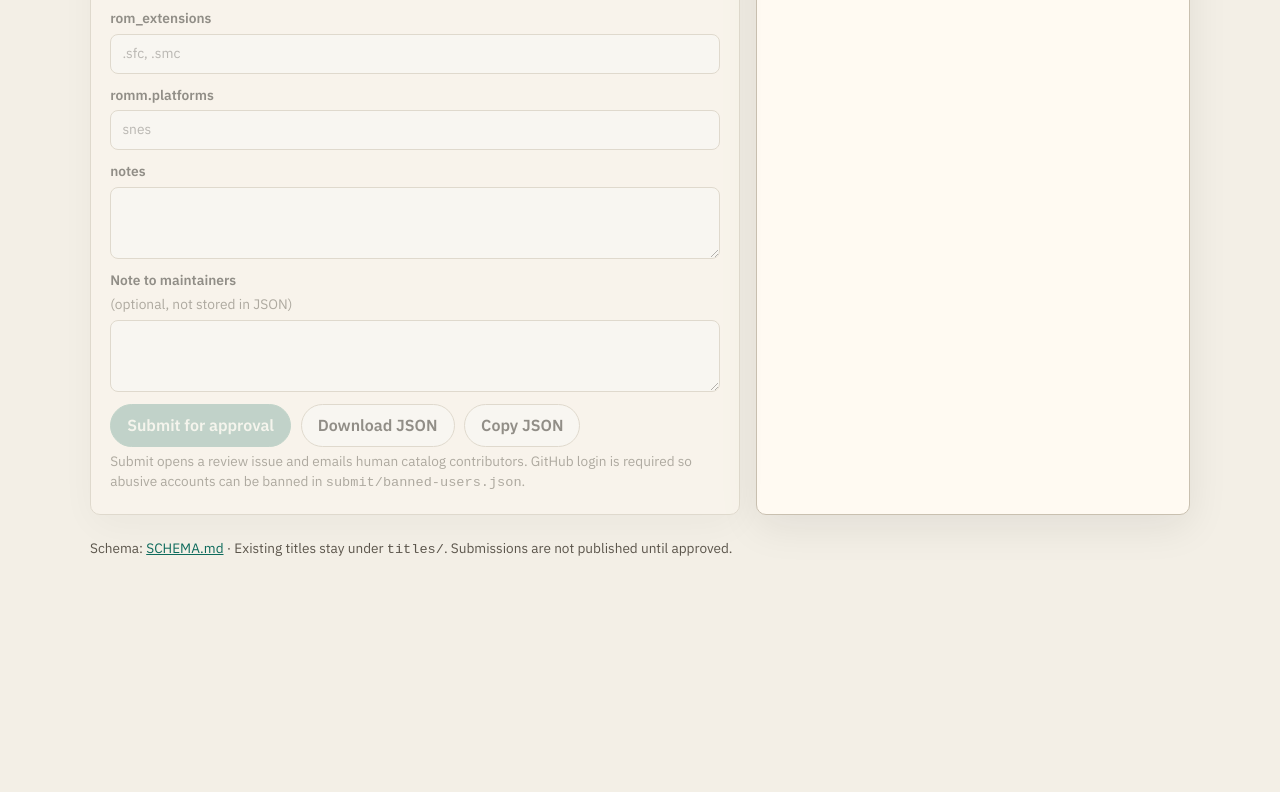
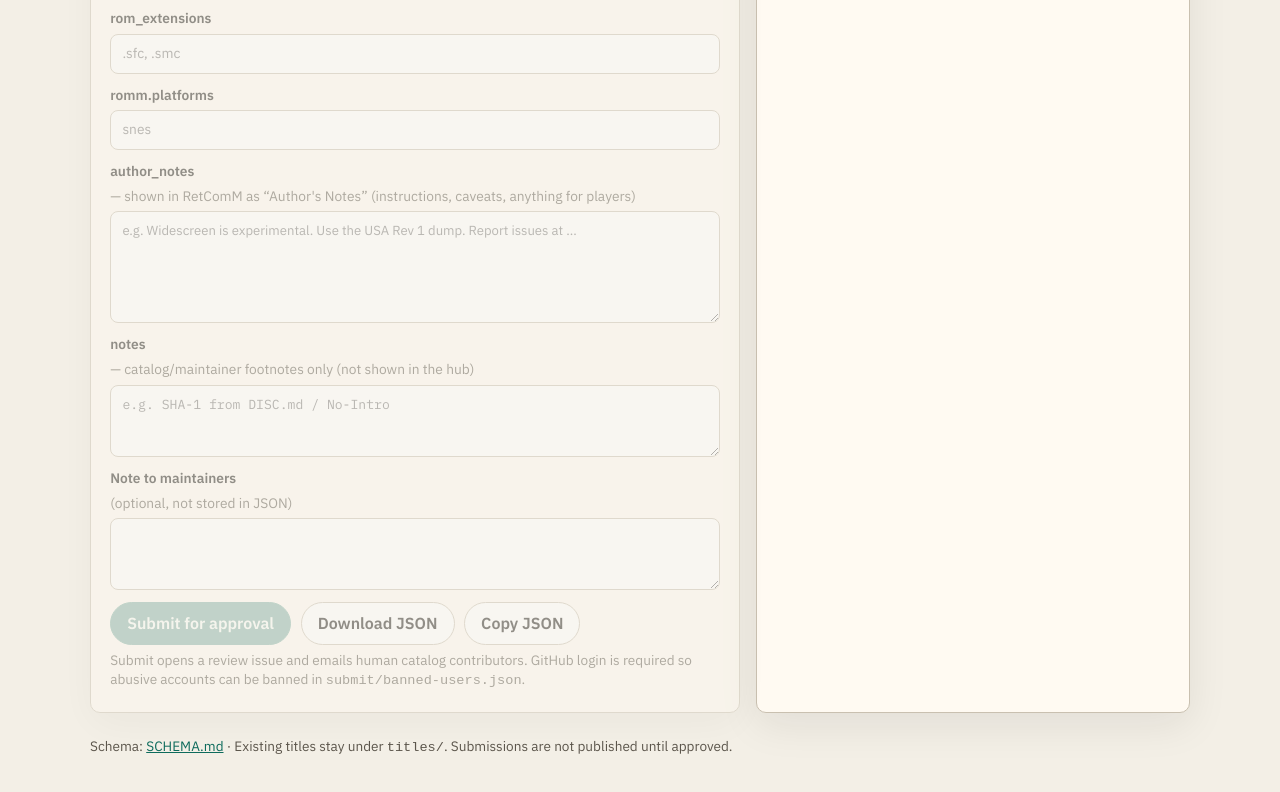
Before and after one commit to TechnicallyComputers/retcomm-catalog, a plain HTML site: page submit/index.html in a window 1280 px wide. Shown: the part 1618-2410 px from the top of the page. Before the commit the page ends 2241 px from the top, so only its background shows below. Drawn offline with Linux system fonts and the light colour scheme; no server answers.

Commit message:
Authors notes

```diff
--- a/submit/app.js
+++ b/submit/app.js
@@ -142,6 +142,8 @@ function readManifest() {
   }
   const romm = csvGet("f_romm_platforms");
   if (romm.length) manifest.romm = { platforms: romm };
+  const author_notes = $("f_author_notes").value.trim();
+  if (author_notes) manifest.author_notes = author_notes;
   const notes = $("f_notes").value.trim();
   if (notes) manifest.notes = notes;
   if (!manifest.description) delete manifest.description;
@@ -184,6 +186,7 @@ function fillForm(draft, meta = {}) {
   csvSet("f_filenames", ri.filenames);
   csvSet("f_rom_extensions", draft.rom_extensions);
   csvSet("f_romm_platforms", draft.romm?.platforms);
+  $("f_author_notes").value = draft.author_notes || "";
   $("f_notes").value = draft.notes || "";
 
   applyPlatformDefaults(draft.platform);
@@ -304,6 +307,7 @@ async function init() {
     "f_filenames",
     "f_rom_extensions",
     "f_romm_platforms",
+    "f_author_notes",
     "f_notes",
   ]) {
     $(id).addEventListener("input", refreshPreview);
--- a/submit/index.html
+++ b/submit/index.html
@@ -224,8 +224,20 @@
           </div>
           <div class="row one">
             <label>
-              <strong>notes</strong>
-              <textarea id="f_notes"></textarea>
+              <strong>author_notes</strong> — shown in RetComM as “Author's
+              Notes” (instructions, caveats, anything for players)
+              <textarea
+                id="f_author_notes"
+                style="font-family: var(--sans); min-height: 7rem"
+                placeholder="e.g. Widescreen is experimental. Use the USA Rev 1 dump. Report issues at …"
+              ></textarea>
+            </label>
+          </div>
+          <div class="row one">
+            <label>
+              <strong>notes</strong> — catalog/maintainer footnotes only (not
+              shown in the hub)
+              <textarea id="f_notes" placeholder="e.g. SHA-1 from DISC.md / No-Intro"></textarea>
             </label>
           </div>
           <div class="row one">
--- a/worker/src/index.js
+++ b/worker/src/index.js
@@ -834,6 +834,7 @@ function normalizeManifest(m) {
     if (m.romm.igdb_ids?.length) out.romm.igdb_ids = m.romm.igdb_ids;
   }
   if (m.saves && Object.keys(m.saves).length) out.saves = m.saves;
+  if (m.author_notes) out.author_notes = String(m.author_notes);
   if (m.notes) out.notes = String(m.notes);
   if (m.bios_identity === null) out.bios_identity = null;
   else if (m.bios_identity && typeof m.bios_identity === "object") {
```
Also changed, not shown: SCHEMA.md (+2 -0 lines).
